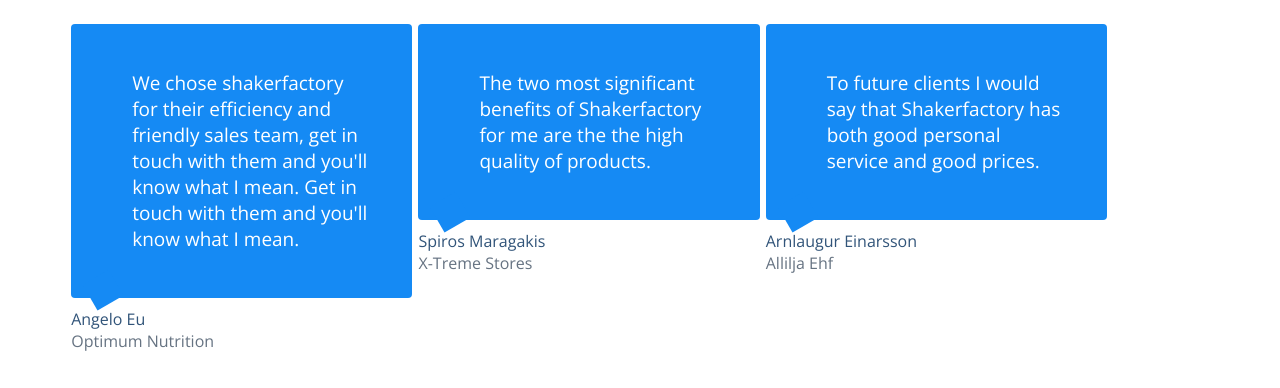
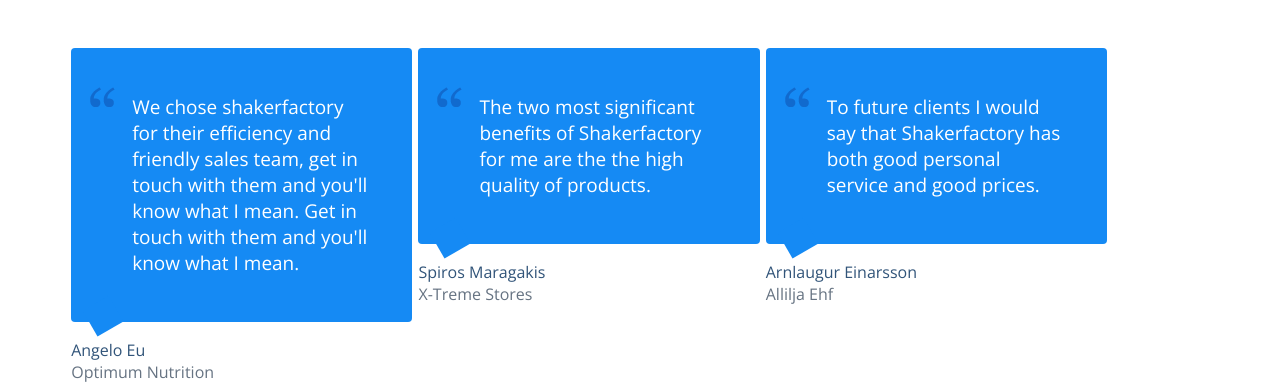
Before and after one commit to sofiyamamchych/ds_test, a plain HTML site: page index.html in a window 1280 px wide. Shown: the part 2169-2557 px from the top of the page. Before the commit the page ends 2529 px from the top, so only its background shows below. Drawn offline with nearby package versions, Linux system fonts and the light colour scheme.

Commit message:
quotation mark placed on qoute area

```diff
--- a/style.css
+++ b/style.css
@@ -201,13 +201,22 @@ h3{
     background-color: #158af4;
     width: 30px;
     height: 30px;
-    margin-top: -77px;
+    margin-top: -82px;
     margin-left: 17px;
     transform: rotate(150deg);
 }
 
+.testimonials__quote::before{
+    content: url("img/quote.png");
+    position: relative;
+    top: 63px;
+    left: 19px;
+}
+
+
+
 .testimonials__author{
-    margin-top: 10px;
+    margin-top: 17px;
 }
 
 
```
Also changed, not shown: img/quote.png (added).
